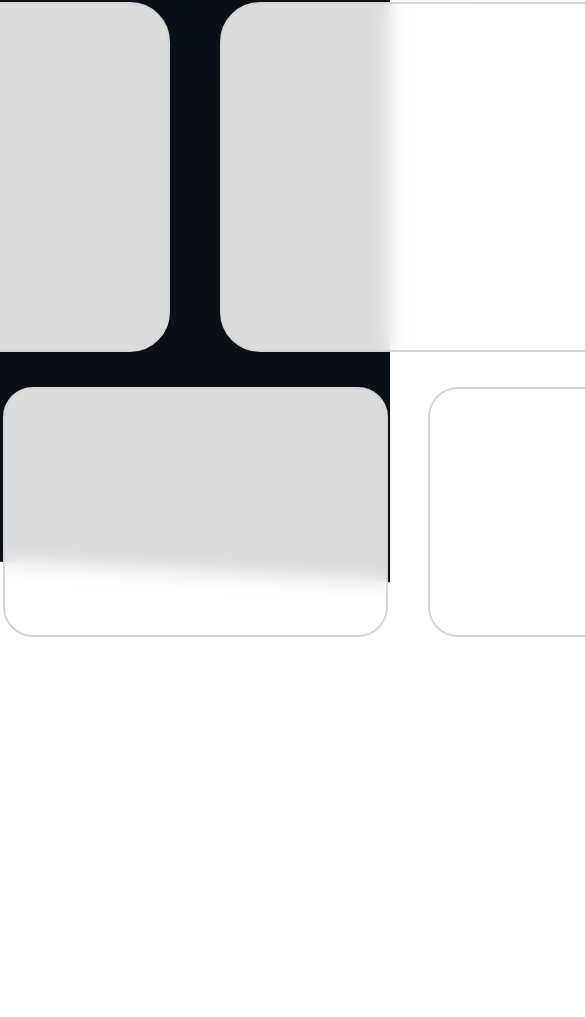
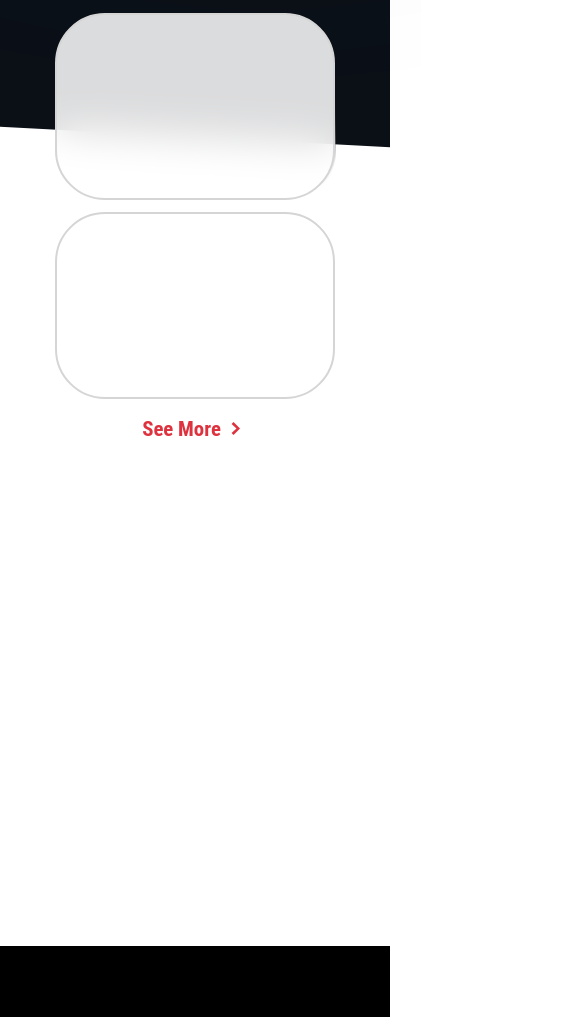
Before and after one commit to ohseagg/ohsea.gg, a Gatsby site: page / in a window 390 px wide. Shown: the part 578-1595 px from the top of the page, 585 px wide, since content can reach past the window. Built offline with nearby package versions, Linux system fonts and the light colour scheme; Gatsby itself is replaced by a stand-in of ours.

Commit message:
feat: responsive layout for event boxes

```diff
--- a/src/pages/index.js
+++ b/src/pages/index.js
@@ -1,6 +1,7 @@
 import * as React from "react"
 import { Link } from "gatsby"
 import { StaticImage } from "gatsby-plugin-image"
+import { GoChevronRight } from 'react-icons/go';
 import  "../styles/style.scss"
 
 import Layout from "../components/PageLayout/layout"
@@ -29,16 +30,19 @@ const IndexPage = () => (
         </div>
       </div>
       <div className="events-section">
-        <div className="medium-header margin-title">Upcoming Events</div>
+        <div className="medium-header">Upcoming Events</div>
         <div className="events">
           <LargeEvent/>
           <LargeEvent/>
         </div>
-        <div className="events">
+        <div className="events s-events">
           <SmallEvent/>
           <SmallEvent/>
           <SmallEvent/>
         </div>
+        <Link to="/" className="subtitle red-text" >
+          See More <GoChevronRight className="chevron-link"/>
+        </Link>
       </div>
     </div>
   </Layout>
--- a/src/styles/style.scss
+++ b/src/styles/style.scss
@@ -9,15 +9,20 @@
 .dark-bg:before {
     content: "";
     position: absolute;
-    // top: calc(50% - 1000px);
     top: -50px;
     left: 0;
     width: 100%;
-    height:1200px;
     background: colors.$color-bg;
     transform: skew(0deg, 3deg);
     transform-origin:top;
     z-index: -1;
+
+    // height:1180px;
+    height: calc(1000px + 10vw);
+    @media screen and (max-width: 685px) {
+        // height:1000px;
+        height: calc(570px + 50vw );
+    }
 }
 
 .hero-section {
@@ -36,7 +41,7 @@
     }
     @media screen and (max-width: 685px) {
         margin-top: 50px;
-        margin-bottom: 50px;
+        margin-bottom: 100px;
     }
     .left {
         display: flex;
@@ -113,10 +118,6 @@
     margin-top: 0;
 }
 
-.margin-title {
-    margin-bottom: 40px;
-}
-
 .subtitle {
     color: colors.$color-white;
     font-weight: 300;
@@ -150,34 +151,86 @@
     color: colors.$color-red;
 }
 
+.chevron-link {
+    padding-bottom: 0;
+    padding-top: 0.2em;
+    margin-left: 2px;
+    height: 1.2em;
+    width: 1.2em;
+}
+
 .events-section {
     margin-bottom: 500px;
     display: flex;
     flex-direction: column;
     align-items: center;
-}
-
-.events {
-    margin-top: 15px;
-    display: flex;
+    .events {
+        margin-top: 15px;
+        display: flex;
+        flex-wrap: wrap;
+        justify-content: center;
+    }
+    @media screen and (max-width: 768px) {
+        .events {
+            flex-direction: column;
+        }
+        .s-events {
+            display: none;
+        }
+    }
+    .medium-header {
+        margin-bottom: 40px;
+        @media screen and (max-width: 750px) {
+            font-size: 5.4vw;
+        }
+        @media screen and (max-width: 685px) {
+            margin-bottom: 0;
+        }
+        @media screen and (max-width: 445px) {
+            font-size: 24px;
+        }
+    }
+    .red-text {
+        font-weight: 700;
+        display: flex;
+        text-decoration: none;
+        @media screen and (min-width: 769px) {
+            display: none;
+        }
+    }
 }
 
 .l-event-container {
     width: 600px;
     height: 350px;
-    border-radius: 40px;
+    border-radius: 50px;
     background-color: #ffffffda;
     border: 2px solid colors.$color-grey;
-    backdrop-filter: blur(10px);
+    backdrop-filter: blur(20px);
     margin: 0px 25px;
+    @media screen and (max-width: 1407px) {
+        width: 42.65vw;
+        height: calc(165px + 13vw);
+        margin: 0px 1.8vw;
+    }
+    @media screen and (max-width: 768px) {
+        width: 72vw;
+        height: calc(90px + 25vw);
+        margin-top: 3vw;
+    }
 }
 
 .s-event-container {
     width: 385px;
     height: 250px;
-    border-radius: 30px;
+    border-radius: 40px;
     background-color: #ffffffda;
     border: 2px solid colors.$color-grey;
-    backdrop-filter: blur(10px);
+    backdrop-filter: blur(20px);
     margin: 20px;
+    @media screen and (max-width: 1407px) {
+        width: 27.6vw;
+        height: calc(105px + 10vw);
+        margin: 1.5vw;
+    }
 }
```
